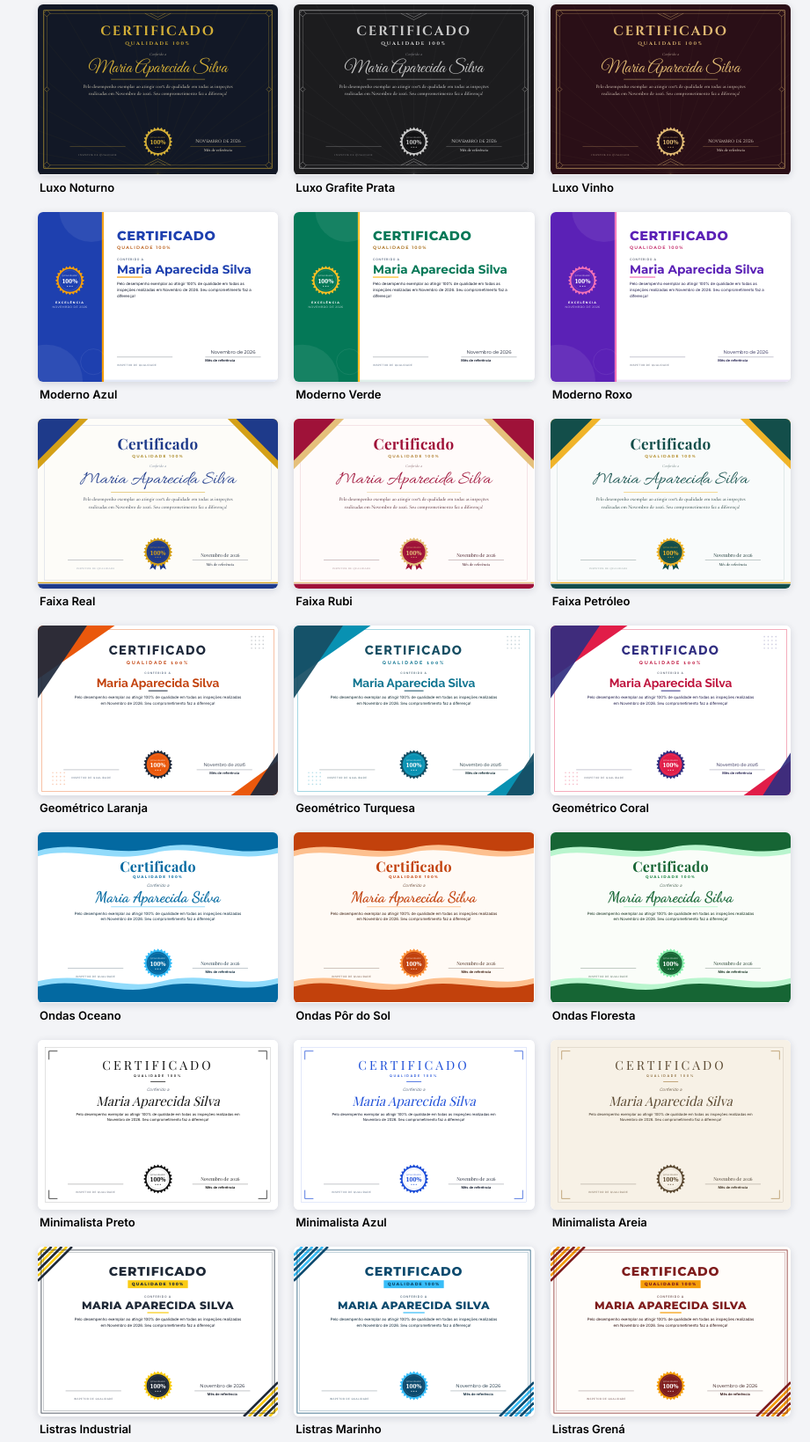
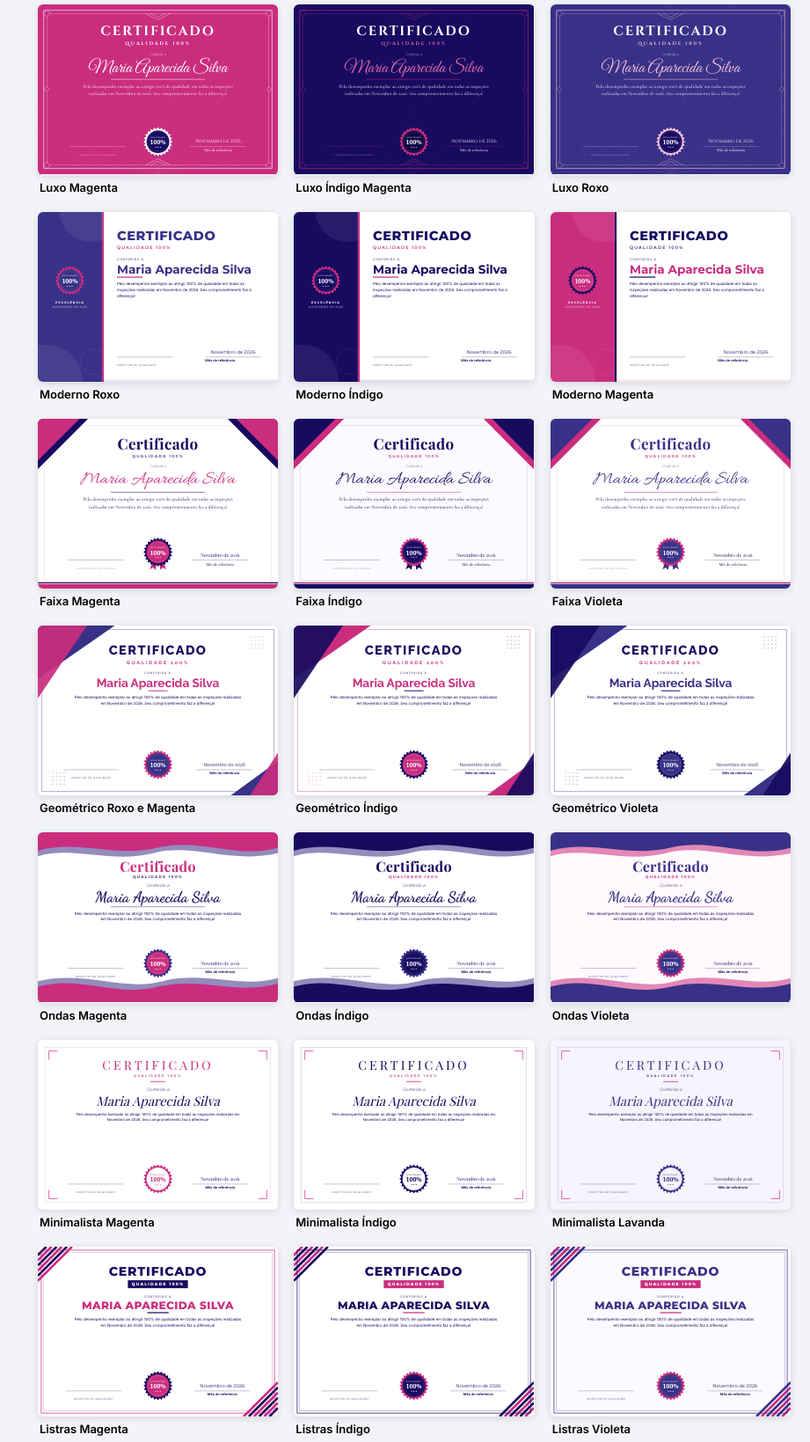
Before and after one commit to biel1412/selo_qualidade, a plain HTML site: page index.html in a window 1280 px wide. Shown: the part 1029-2668 px from the top of the page at 88% size, without its empty margins (359-1280 px from the left). Drawn offline with nearby package versions, Linux system fonts and the light colour scheme; a web font is replaced by a local one.

Commit message:
Todos os modelos na paleta índigo/roxo/magenta (#2)
* Paleta índigo/roxo/magenta em 19 de 27 modelos + estilo Órbita

Recolore 2 modelos de cada estilo com #170b60, #393187 e #ca2d7e e
adiciona o estilo Órbita (3 variações), inspirado no desenho de círculos.

Co-Authored-By: Claude Opus 5.5 <noreply@anthropic.com>
Claude-Session: https://claude.ai/code/session_018ABQpP5TnsS85qUBjQh5NX

* README: 27 modelos e nova paleta

Co-Authored-By: Claude Opus 5.5 <noreply@anthropic.com>
Claude-Session: https://claude.ai/code/session_018ABQpP5TnsS85qUBjQh5NX

* Todos os 24 modelos na paleta índigo/roxo/magenta; remove estilo Órbita

Mantém os formatos originais e aplica apenas as cores #170b60, #393187,
#ca2d7e e branco. Texto do selo 100% em branco para melhor contraste.

Co-Authored-By: Claude Opus 5.5 <noreply@anthropic.com>
Claude-Session: https://claude.ai/code/session_018ABQpP5TnsS85qUBjQh5NX

---------

Co-authored-by: Claude <noreply@anthropic.com>

```diff
--- a/css/style.css
+++ b/css/style.css
@@ -182,7 +182,7 @@ code { background: #eef0f5; padding: 1px 5px; border-radius: 4px; font-size: 12.
 /* Listras */
 .lay-diagonal .content { left: 130px; right: 130px; }
 .lay-diagonal .title { font-weight: 800; letter-spacing: .06em; }
-.lay-diagonal .subtitle { width: auto; background: var(--accent); color: var(--primary); padding: 7px 18px; letter-spacing: .25em; font-size: 19px; font-family: 'Montserrat', sans-serif; font-weight: 800; }
+.lay-diagonal .subtitle { width: auto; background: var(--accent); color: var(--accent-text); padding: 7px 18px; letter-spacing: .25em; font-size: 19px; font-family: 'Montserrat', sans-serif; font-weight: 800; }
 .lay-diagonal .lead { font-style: normal; text-transform: uppercase; letter-spacing: .2em; font-size: 14px; font-weight: 600; margin-top: 30px; }
 .lay-diagonal .name { font-weight: 800; text-transform: uppercase; letter-spacing: .03em; }
 .lay-diagonal .name-rule { width: 100px; height: 5px; }
--- a/js/templates.js
+++ b/js/templates.js
@@ -10,42 +10,42 @@
 
   /* ---------- Layouts ---------- */
   const LAYOUTS = {
-    classic:  { title: "'Cinzel', serif",           body: "'Cormorant Garamond', serif", name: "'Great Vibes', cursive",    titleSize: 64, nameSize: 82, msgSize: 23, sealText: 'accent' },
-    luxe:     { title: "'Cinzel', serif",           body: "'Cormorant Garamond', serif", name: "'Great Vibes', cursive",    titleSize: 62, nameSize: 82, msgSize: 23, sealText: 'accent', dark: true },
-    modern:   { title: "'Montserrat', sans-serif",  body: "'Inter', sans-serif",         name: "'Montserrat', sans-serif",  titleSize: 60, nameSize: 56, msgSize: 18, sealText: 'white' },
-    ribbon:   { title: "'Playfair Display', serif", body: "'Cormorant Garamond', serif", name: "'Allura', cursive",         titleSize: 70, nameSize: 86, msgSize: 23, sealText: 'accent', tails: true },
+    classic:  { title: "'Cinzel', serif",           body: "'Cormorant Garamond', serif", name: "'Great Vibes', cursive",    titleSize: 64, nameSize: 82, msgSize: 23, sealText: 'white' },
+    luxe:     { title: "'Cinzel', serif",           body: "'Cormorant Garamond', serif", name: "'Great Vibes', cursive",    titleSize: 62, nameSize: 82, msgSize: 23, sealText: 'white', dark: true },
+    modern:   { title: "'Montserrat', sans-serif",  body: "'Inter', sans-serif",         name: "'Montserrat', sans-serif",  titleSize: 60, nameSize: 56, msgSize: 18, sealText: 'white', bandSeal: true },
+    ribbon:   { title: "'Playfair Display', serif", body: "'Cormorant Garamond', serif", name: "'Allura', cursive",         titleSize: 70, nameSize: 86, msgSize: 23, sealText: 'white', tails: true },
     geo:      { title: "'Raleway', sans-serif",     body: "'Inter', sans-serif",         name: "'Raleway', sans-serif",     titleSize: 60, nameSize: 56, msgSize: 18, sealText: 'white' },
     wave:     { title: "'Playfair Display', serif", body: "'Inter', sans-serif",         name: "'Dancing Script', cursive", titleSize: 66, nameSize: 70, msgSize: 18, sealText: 'white' },
     minimal:  { title: "'Playfair Display', serif", body: "'Inter', sans-serif",         name: "'Playfair Display', serif", titleSize: 58, nameSize: 60, msgSize: 17, sealText: 'primary' },
     diagonal: { title: "'Montserrat', sans-serif",  body: "'Inter', sans-serif",         name: "'Montserrat', sans-serif",  titleSize: 58, nameSize: 50, msgSize: 18, sealText: 'white' }
   };
 
-  /* ---------- Modelos (24) ---------- */
+  /* ---------- Modelos (24) — paleta índigo #170b60 / roxo #393187 / magenta #ca2d7e ---------- */
   const RAW = [
-    ['classico-dourado',   'Clássico Dourado',     'classic',  { bg: '#fffdf6', primary: '#1f2a44', accent: '#c9a227', accentText: '#9a7716', text: '#1f2a44', muted: '#5b6478' }],
-    ['classico-bordo',     'Clássico Bordô',       'classic',  { bg: '#fffaf5', primary: '#6d1a2a', accent: '#c49a45', accentText: '#8f6a22', text: '#3a1d22', muted: '#7a5a5f' }],
-    ['classico-esmeralda', 'Clássico Esmeralda',   'classic',  { bg: '#f8fbf7', primary: '#0f4d3a', accent: '#b8963e', accentText: '#86691f', text: '#173b30', muted: '#5c7068' }],
-    ['luxo-noturno',       'Luxo Noturno',         'luxe',     { bg: '#121826', primary: '#0b1020', accent: '#d4af37', accentText: '#d4af37', text: '#f3ead2', muted: '#b9b2a0' }],
-    ['luxo-grafite',       'Luxo Grafite Prata',   'luxe',     { bg: '#1c1c1e', primary: '#111113', accent: '#c8c8c8', accentText: '#e5e5e5', text: '#f2f2f2', muted: '#a1a1a6' }],
-    ['luxo-vinho',         'Luxo Vinho',           'luxe',     { bg: '#2a0f17', primary: '#1a0910', accent: '#e0b973', accentText: '#e0b973', text: '#f7e9d7', muted: '#c9b29f' }],
-    ['moderno-azul',       'Moderno Azul',         'modern',   { bg: '#ffffff', primary: '#1e40af', accent: '#f59e0b', accentText: '#b45309', text: '#0f172a', muted: '#64748b' }],
-    ['moderno-verde',      'Moderno Verde',        'modern',   { bg: '#ffffff', primary: '#047857', accent: '#fbbf24', accentText: '#a16207', text: '#0f172a', muted: '#64748b' }],
-    ['moderno-roxo',       'Moderno Roxo',         'modern',   { bg: '#ffffff', primary: '#5b21b6', accent: '#f472b6', accentText: '#be185d', text: '#1e1b4b', muted: '#6b7280' }],
-    ['faixa-real',         'Faixa Real',           'ribbon',   { bg: '#fdfcf8', primary: '#1e3a8a', accent: '#d4a017', accentText: '#a07a0c', text: '#1e293b', muted: '#64748b' }],
-    ['faixa-rubi',         'Faixa Rubi',           'ribbon',   { bg: '#fffbfa', primary: '#9f1239', accent: '#e5c07b', accentText: '#a8741f', text: '#3b0d1a', muted: '#7c5a62' }],
-    ['faixa-petroleo',     'Faixa Petróleo',       'ribbon',   { bg: '#f9fbfb', primary: '#134e4a', accent: '#f0b429', accentText: '#a87a06', text: '#0f2e2c', muted: '#5f7472' }],
-    ['geo-laranja',        'Geométrico Laranja',   'geo',      { bg: '#ffffff', primary: '#ea580c', accent: '#1e293b', accentText: '#c2410c', text: '#1e293b', muted: '#64748b', titleColor: '#1e293b', nameColor: '#c2410c' }],
-    ['geo-turquesa',       'Geométrico Turquesa',  'geo',      { bg: '#ffffff', primary: '#0891b2', accent: '#164e63', accentText: '#0e7490', text: '#0f2a33', muted: '#5b7480', titleColor: '#164e63', nameColor: '#0e7490' }],
-    ['geo-coral',          'Geométrico Coral',     'geo',      { bg: '#ffffff', primary: '#e11d48', accent: '#312e81', accentText: '#be123c', text: '#1e1b4b', muted: '#6b7280', titleColor: '#312e81', nameColor: '#be123c' }],
-    ['ondas-oceano',       'Ondas Oceano',         'wave',     { bg: '#ffffff', primary: '#0369a1', accent: '#38bdf8', accentText: '#0369a1', text: '#0c2a3e', muted: '#5b7283' }],
-    ['ondas-por-do-sol',   'Ondas Pôr do Sol',     'wave',     { bg: '#fffaf5', primary: '#c2410c', accent: '#fb923c', accentText: '#c2410c', text: '#3b1d0e', muted: '#7c5d4c' }],
-    ['ondas-floresta',     'Ondas Floresta',       'wave',     { bg: '#fafdf9', primary: '#166534', accent: '#86efac', accentText: '#15803d', text: '#12301d', muted: '#5d7465' }],
-    ['minimal-preto',      'Minimalista Preto',    'minimal',  { bg: '#ffffff', primary: '#111111', accent: '#111111', accentText: '#111111', text: '#111111', muted: '#6b7280' }],
-    ['minimal-azul',       'Minimalista Azul',     'minimal',  { bg: '#ffffff', primary: '#1d4ed8', accent: '#1d4ed8', accentText: '#1d4ed8', text: '#0f172a', muted: '#64748b' }],
-    ['minimal-areia',      'Minimalista Areia',    'minimal',  { bg: '#f7f1e6', primary: '#5c4a32', accent: '#b08d57', accentText: '#8a6a3a', text: '#3d3122', muted: '#7d6c58' }],
-    ['listras-industrial', 'Listras Industrial',   'diagonal', { bg: '#ffffff', primary: '#1f2937', accent: '#facc15', accentText: '#1f2937', text: '#111827', muted: '#6b7280' }],
-    ['listras-marinho',    'Listras Marinho',      'diagonal', { bg: '#ffffff', primary: '#0c4a6e', accent: '#38bdf8', accentText: '#0c4a6e', text: '#0b2537', muted: '#5b7283' }],
-    ['listras-grena',      'Listras Grená',        'diagonal', { bg: '#fffdfa', primary: '#7f1d1d', accent: '#f59e0b', accentText: '#7f1d1d', text: '#2d0f0f', muted: '#7a5c5c' }]
+    ['classico-magenta',   'Clássico Magenta',     'classic',  { bg: '#fffafd', primary: '#ca2d7e', accent: '#393187', accentText: '#393187', text: '#170b60', muted: '#6b6894', titleColor: '#170b60', nameColor: '#ca2d7e' }],
+    ['classico-indigo',    'Clássico Índigo',      'classic',  { bg: '#fbfaff', primary: '#170b60', accent: '#ca2d7e', accentText: '#ca2d7e', text: '#170b60', muted: '#6b6894' }],
+    ['classico-violeta',   'Clássico Violeta',     'classic',  { bg: '#f6f4fc', primary: '#393187', accent: '#ca2d7e', accentText: '#a51f63', text: '#1e1650', muted: '#6b6894' }],
+    ['luxo-magenta',       'Luxo Magenta',         'luxe',     { bg: '#ca2d7e', primary: '#170b60', accent: '#ffffff', accentText: '#ffffff', text: '#ffffff', muted: '#f6d9e8', titleColor: '#ffffff', nameColor: '#ffffff' }],
+    ['luxo-indigo',        'Luxo Índigo Magenta',  'luxe',     { bg: '#170b60', primary: '#0f0745', accent: '#ca2d7e', accentText: '#e86aa9', text: '#ffffff', muted: '#b8b3e0', titleColor: '#ffffff', nameColor: '#e86aa9' }],
+    ['luxo-roxo',          'Luxo Roxo',            'luxe',     { bg: '#393187', primary: '#170b60', accent: '#f3c1dc', accentText: '#f3c1dc', text: '#ffffff', muted: '#cfcaf0', titleColor: '#ffffff', nameColor: '#f3c1dc' }],
+    ['moderno-roxo',       'Moderno Roxo',         'modern',   { bg: '#ffffff', primary: '#393187', accent: '#ca2d7e', accentText: '#ca2d7e', text: '#170b60', muted: '#6b6894' }],
+    ['moderno-indigo',     'Moderno Índigo',       'modern',   { bg: '#ffffff', primary: '#170b60', accent: '#ca2d7e', accentText: '#ca2d7e', text: '#170b60', muted: '#6b6894' }],
+    ['moderno-magenta',    'Moderno Magenta',      'modern',   { bg: '#ffffff', primary: '#ca2d7e', accent: '#170b60', accentText: '#393187', text: '#170b60', muted: '#6b6894', titleColor: '#170b60', nameColor: '#ca2d7e' }],
+    ['faixa-magenta',      'Faixa Magenta',        'ribbon',   { bg: '#ffffff', primary: '#ca2d7e', accent: '#170b60', accentText: '#393187', text: '#170b60', muted: '#6b6894', titleColor: '#170b60', nameColor: '#ca2d7e' }],
+    ['faixa-indigo',       'Faixa Índigo',         'ribbon',   { bg: '#fbfaff', primary: '#170b60', accent: '#ca2d7e', accentText: '#ca2d7e', text: '#170b60', muted: '#6b6894' }],
+    ['faixa-violeta',      'Faixa Violeta',        'ribbon',   { bg: '#ffffff', primary: '#393187', accent: '#ca2d7e', accentText: '#ca2d7e', text: '#1e1650', muted: '#6b6894' }],
+    ['geo-roxo-magenta',   'Geométrico Roxo e Magenta', 'geo', { bg: '#ffffff', primary: '#393187', accent: '#ca2d7e', accentText: '#ca2d7e', text: '#170b60', muted: '#6b6894', titleColor: '#170b60', nameColor: '#ca2d7e' }],
+    ['geo-indigo',         'Geométrico Índigo',    'geo',      { bg: '#ffffff', primary: '#ca2d7e', accent: '#170b60', accentText: '#ca2d7e', text: '#170b60', muted: '#6b6894', titleColor: '#170b60', nameColor: '#ca2d7e' }],
+    ['geo-violeta',        'Geométrico Violeta',   'geo',      { bg: '#ffffff', primary: '#393187', accent: '#170b60', accentText: '#ca2d7e', text: '#170b60', muted: '#6b6894', titleColor: '#170b60', nameColor: '#393187' }],
+    ['ondas-magenta',      'Ondas Magenta',        'wave',     { bg: '#ffffff', primary: '#ca2d7e', accent: '#393187', accentText: '#393187', text: '#170b60', muted: '#6b6894', nameColor: '#170b60' }],
+    ['ondas-indigo',       'Ondas Índigo',         'wave',     { bg: '#ffffff', primary: '#170b60', accent: '#393187', accentText: '#ca2d7e', text: '#170b60', muted: '#6b6894' }],
+    ['ondas-violeta',      'Ondas Violeta',        'wave',     { bg: '#fffafd', primary: '#393187', accent: '#ca2d7e', accentText: '#ca2d7e', text: '#170b60', muted: '#6b6894' }],
+    ['minimal-magenta',    'Minimalista Magenta',  'minimal',  { bg: '#ffffff', primary: '#ca2d7e', accent: '#ca2d7e', accentText: '#ca2d7e', text: '#170b60', muted: '#6b6894', nameColor: '#170b60' }],
+    ['minimal-indigo',     'Minimalista Índigo',   'minimal',  { bg: '#ffffff', primary: '#170b60', accent: '#ca2d7e', accentText: '#ca2d7e', text: '#170b60', muted: '#6b6894' }],
+    ['minimal-lavanda',    'Minimalista Lavanda',  'minimal',  { bg: '#f6f4fc', primary: '#393187', accent: '#ca2d7e', accentText: '#393187', text: '#1e1650', muted: '#6b6894' }],
+    ['listras-magenta',    'Listras Magenta',      'diagonal', { bg: '#ffffff', primary: '#ca2d7e', accent: '#170b60', accentText: '#ffffff', text: '#170b60', muted: '#6b6894', titleColor: '#170b60', nameColor: '#ca2d7e' }],
+    ['listras-indigo',     'Listras Índigo',       'diagonal', { bg: '#ffffff', primary: '#170b60', accent: '#ca2d7e', accentText: '#ffffff', text: '#170b60', muted: '#6b6894' }],
+    ['listras-violeta',    'Listras Violeta',      'diagonal', { bg: '#fbfaff', primary: '#393187', accent: '#ca2d7e', accentText: '#ffffff', text: '#1e1650', muted: '#6b6894' }]
   ];
 
   const TEMPLATES = RAW.map(([id, nome, layout, c]) => {
@@ -177,11 +177,12 @@ ${L(52, 52, 1, 1)}${L(1071, 52, -1, 1)}${L(52, 742, 1, -1)}${L(1071, 742, -1, -1
       `--title-size:${t.titleSize}px`, `--name-size:${t.nameSize}px`, `--msg-size:${t.msgSize}px`,
       `--sig-color:${d.sigColor}`
     ].join(';');
-    const isModern = t.layout === 'modern';
+    const isModern = t.layout === 'modern', bandSeal = !!t.bandSeal;
     const company = [d.empresa, d.setor].filter(Boolean).map(esc).join(' &nbsp;·&nbsp; ');
     return `<div class="cert lay-${t.layout}" style="${vars}">
 <svg class="deco" xmlns="http://www.w3.org/2000/svg" viewBox="0 0 ${W} ${H}" width="${W}" height="${H}">${DECO[t.layout](t)}</svg>
-${isModern ? `<div class="band-seal">${seal(t, false)}</div><div class="band-label"><div>Excelência</div><div class="band-month">${esc(d.periodo)}</div></div>` : ''}
+${bandSeal ? `<div class="band-seal">${seal(t, false)}</div>` : ''}
+${isModern ? `<div class="band-label"><div>Excelência</div><div class="band-month">${esc(d.periodo)}</div></div>` : ''}
 <div class="content">
   ${d.logo ? `<img class="logo" src="${d.logo}" alt="">` : ''}
   ${company ? `<div class="company">${company}</div>` : ''}
@@ -194,7 +195,7 @@ ${isModern ? `<div class="band-seal">${seal(t, false)}</div><div class="band-lab
   <p class="message">${d.mensagemHTML}</p>
   <div class="footer">
     <div class="sig">${d.sigHTML}<div class="sig-line">${esc(d.inspetor) || '&nbsp;'}</div><div class="sig-role">${esc(d.cargo) || '&nbsp;'}</div></div>
-    ${isModern ? '' : `<div class="seal">${seal(t, !!t.tails)}</div>`}
+    ${bandSeal ? '' : `<div class="seal">${seal(t, !!t.tails)}</div>`}
     <div class="datebox"><div class="date-val">${esc(d.periodo)}</div><div class="sig-line">${esc(d.dataLabel)}</div><div class="sig-role">&nbsp;</div></div>
   </div>
 </div>
```
Also changed, not shown: 1 other file.
